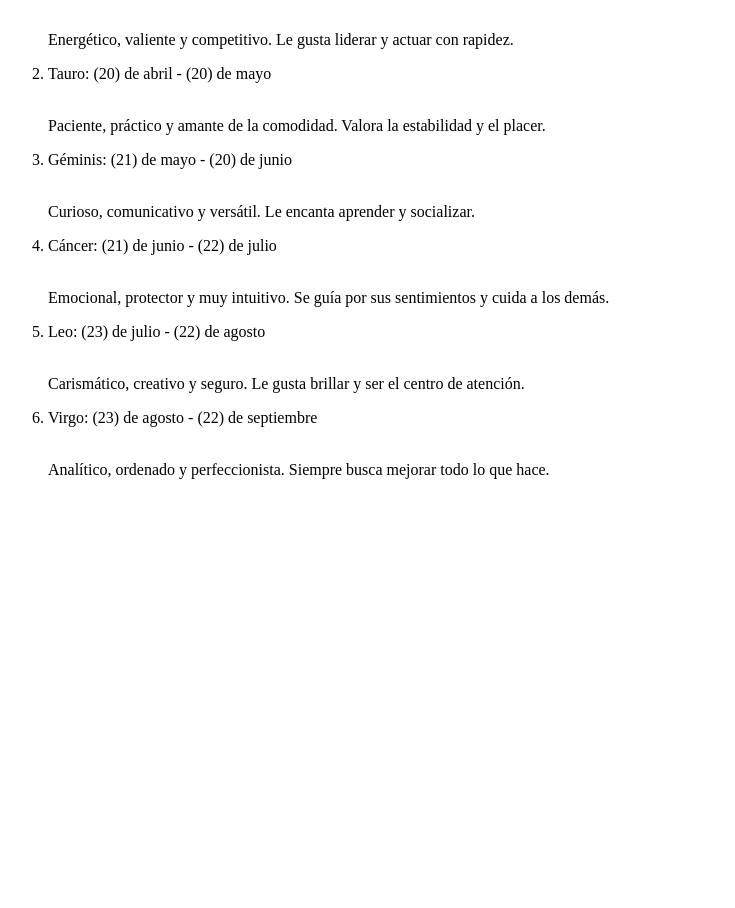
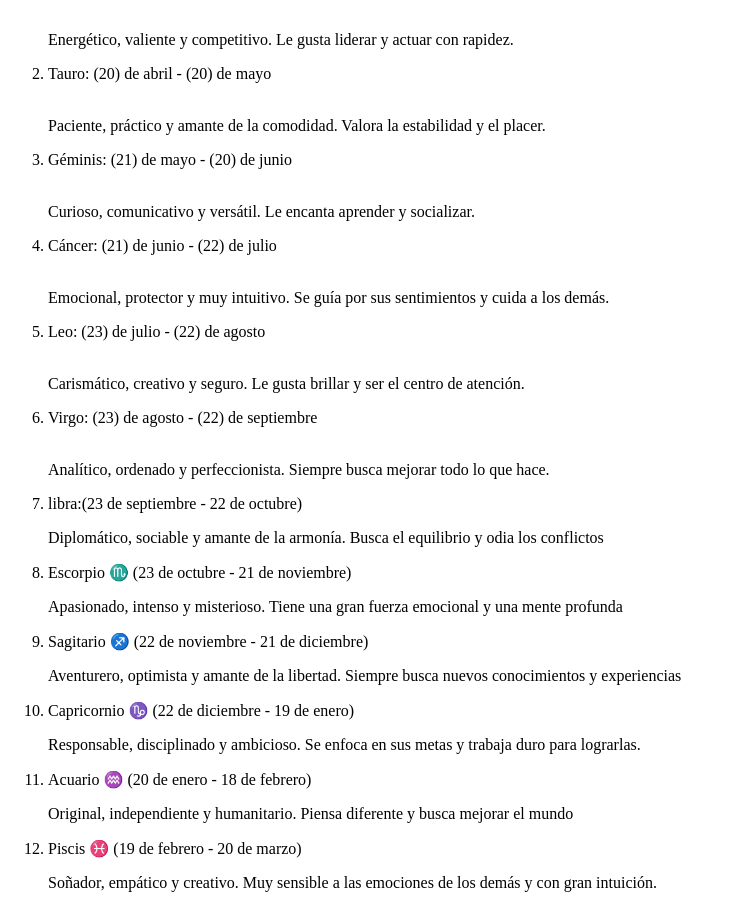
Before and after one commit to Brandon-mich/ZODIACO_WEB, a plain HTML site: page index.html in a window 1280 px wide. Shown: the part 87-995 px from the top of the page, without its empty margins (0-735 px from the left). Before the commit the page ends 800 px from the top, so only its background shows below. Drawn offline with Linux system fonts and the light colour scheme.

Commit message:
version 1.1

```diff
--- a/index.html
+++ b/index.html
@@ -22,6 +22,18 @@
           <li>Virgo: (23) de agosto - (22) de septiembre</li>
           <br>
           <p>Analítico, ordenado y perfeccionista. Siempre busca mejorar todo lo que hace.</p>
+          <li> libra:(23 de septiembre - 22 de octubre)</li>
+          <p>Diplomático, sociable y amante de la armonía. Busca el equilibrio y odia los conflictos</p>
+          <li>Escorpio ♏️ (23 de octubre - 21 de noviembre)</li>
+          <p>Apasionado, intenso y misterioso. Tiene una gran fuerza emocional y una mente profunda</p>
+          <li>Sagitario ♐️ (22 de noviembre - 21 de diciembre)</li>
+          <p>Aventurero, optimista y amante de la libertad. Siempre busca nuevos conocimientos y experiencias</p>
+          <li>Capricornio ♑️ (22 de diciembre - 19 de enero)</li>
+          <p>Responsable, disciplinado y ambicioso. Se enfoca en sus metas y trabaja duro para lograrlas.</p>
+          <li>Acuario ♒️ (20 de enero - 18 de febrero)</li>
+          <p>Original, independiente y humanitario. Piensa diferente y busca mejorar el mundo</p>
+          <li>Piscis ♓️ (19 de febrero - 20 de marzo)</li>
+          <p>Soñador, empático y creativo. Muy sensible a las emociones de los demás y con gran intuición.</p>
         </ol>
 
 
```
